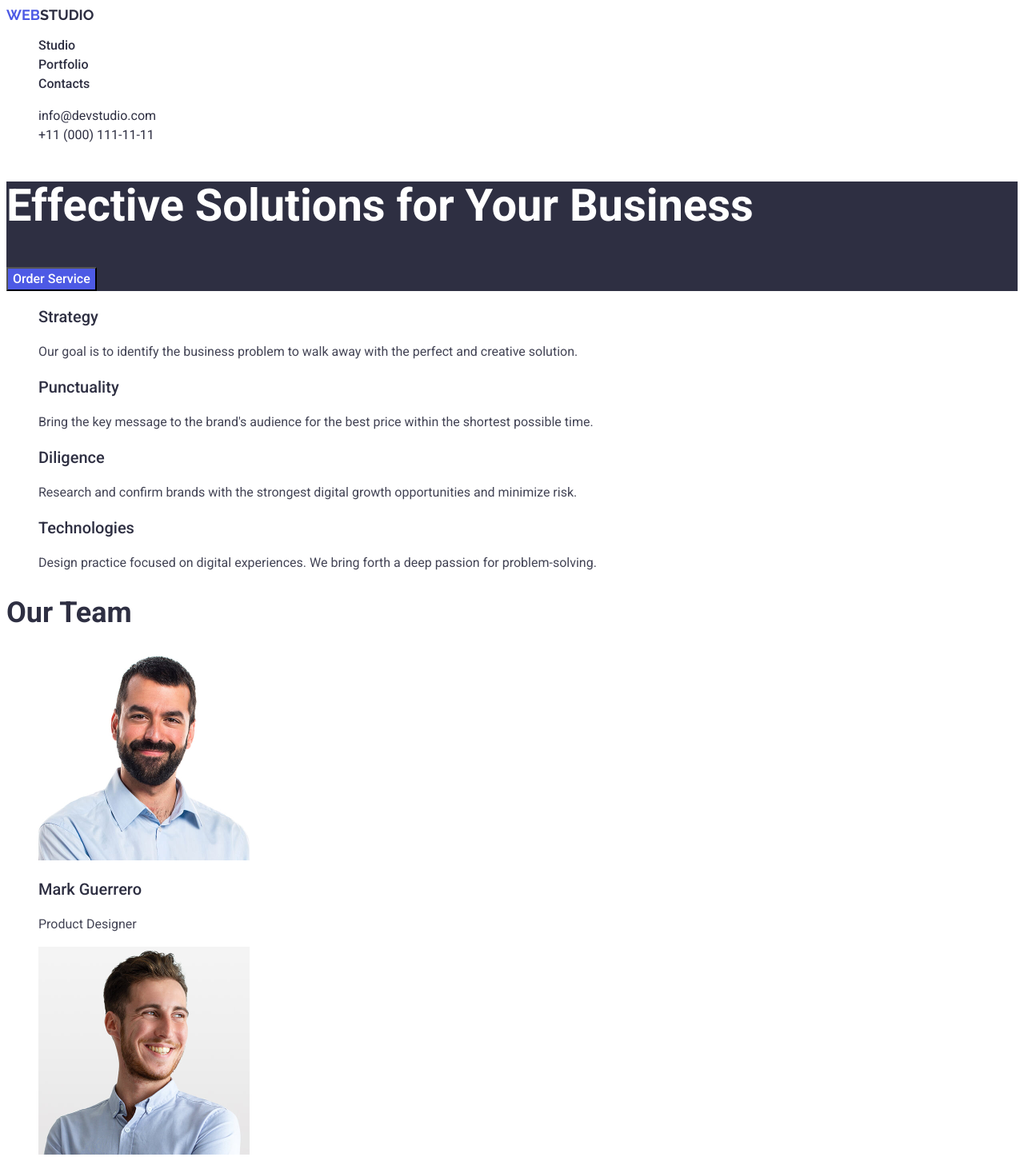
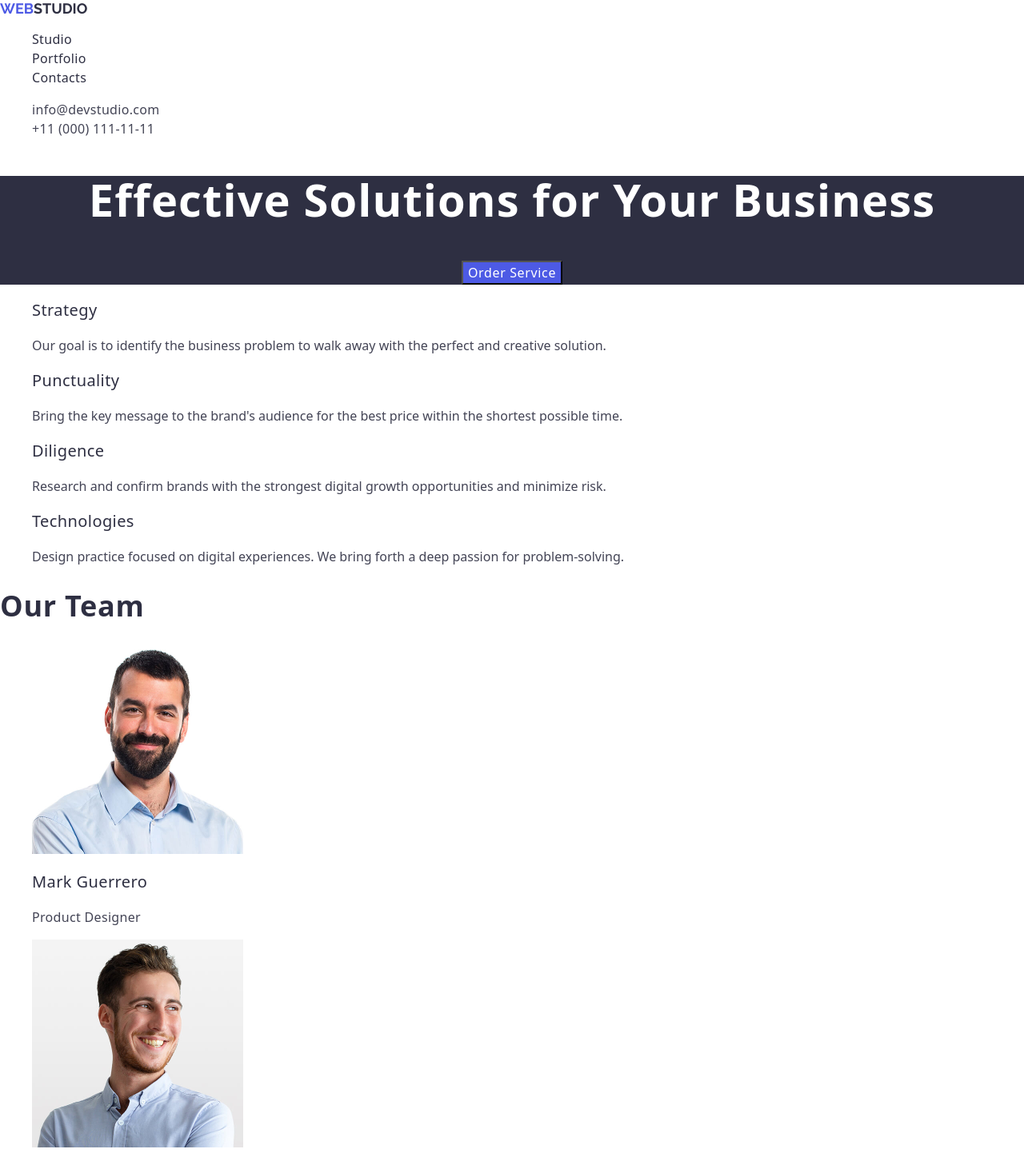
Before and after one commit to valeriavovk/goit-markup-hw-02, a plain HTML site: page index.html in a window 1280 px wide. Shown: the top 1447 px of the page at 80% size. Drawn offline with nearby package versions, Linux system fonts and the light colour scheme.

Commit message:
Fix css and font link

```diff
--- a/css/styles.css
+++ b/css/styles.css
@@ -1,7 +1,13 @@
+body{
+    font-family: "Roboto",
+        sans-serif;
+    color: #434455;
+}
+
 /* #region logo*/
 .logo{
     font-size: 18px;
-    line-height: 21px;
+    line-height: 1.17;
     font-family: "Raleway", sans-serif;
     font-weight: 700;
     text-transform: uppercase;
@@ -27,114 +33,131 @@ ul{
 /* #region header*/
 .nav a{
     font-size: 16px;
-    line-height: 24px;
-    font-family: "Roboto", sans-serif;
+    line-height: 1.5;
     font-weight: 500;
     text-decoration: none;
+    letter-spacing: 0.32px;
     color: #2E2F42;
 }
 
+.nav a:hover,
+.nav a:focus{
+    color: #404BBF;
+}
+
+.nav-active:active{
+    text-decoration: underline;
+    color: #404BBF;
+}
+
+
 .contacts a{
     font-size: 16px;
-    line-height: 24px;
-    font-family: "Roboto", sans-serif;
-    font-weight: 400;
+    line-height: 1.5;
     font-style: normal;
     text-decoration: none;
-    color: #2E2F42;
+    letter-spacing: 0.32px;
+    color: #434455;
 }
+
+.contacts a:hover,
+.contacts a:focus{
+    color: #404BBF;
+}
+
 /* #endregion */
 
 /* #region hero section*/
 .hero{
+    text-align: center;
     background-color: #2E2F42;
 }
 
 .hero-title{
     font-size: 56px;
-    line-height: 60px;
-    font-family: "Roboto", sans-serif;
+    line-height: 1.07;
     font-weight: 700;
+    letter-spacing: 1.12px;
     color: white;
 }
 
 .hero-btn{
     font-size: 16px;
-    line-height: 24px;
-    font-family: "Roboto", sans-serif;
+    line-height: 1.5;
     font-weight: 500;
+    letter-spacing: 0.64px;
+    cursor: pointer;
     color: white;
     background-color: #4D5AE5;
 }
+
+.hero-btn:hover,
+.hero-btn:focus{
+    background-color: #404BBF;
+}
+
 /* #endregion */
 
 /* #region dev-strategy*/
 .dev-strategy h3{
     font-size: 20px;
-    line-height: 24px;
-    font-family: "Roboto", sans-serif;
+    line-height: 1.2;
     font-weight: 500;
+    letter-spacing: 0.4px;
     color: #2E2F42;
 }
 
 .dev-strategy p{
     font-size: 16px;
-    line-height: 24px;
-    font-family: "Roboto", sans-serif;
-    font-weight: 400;
-    color: #434455;
+    line-height: 1.5;
 }
 /* #endregion */
 
 /* #region our team*/
 .team h2{
     font-size: 36px;
-    line-height: 40px;
-    font-family: "Roboto", sans-serif;
+    line-height: 1.11;
     font-weight: 700;
+    letter-spacing: 0.72px;
     color: #2E2F42;
 }
 
 .team h3{
     font-size: 20px;
-    line-height: 24px;
-    font-family: "Roboto", sans-serif;
+    line-height: 1.2;
     font-weight: 500;
+    letter-spacing: 0.4px;
     color: #2E2F42;
 }
 
 .team p{
     font-size: 16px;
-    line-height: 24px;
-    font-family: "Roboto", sans-serif;
-    font-weight: 400;
-    color: #434455;
+    line-height: 1.5;
+    letter-spacing: 0.32px;
 }
 /* #endregion */
 
 /* #region portfolio*/
 .portfolio h2{
     font-size: 36px;
-    line-height: 40px;
-    font-family: "Roboto", sans-serif;
+    line-height: 1.11;
     font-weight: 700;
+    letter-spacing: 0.72px;
     color: #2E2F42;
 }
 
 .portfolio h3 {
     font-size: 20px;
-    line-height: 24px;
-    font-family: "Roboto", sans-serif;
+    line-height: 1.2;
     font-weight: 500;
+    letter-spacing: 0.4px;
     color: #2E2F42;
 }
 
 .portfolio p {
     font-size: 16px;
-    line-height: 24px;
-    font-family: "Roboto", sans-serif;
-    font-weight: 400;
-    color: #434455;
+    line-height: 1.5;
+    letter-spacing: 0.32px;
 }
 /* #endregion */
 
@@ -145,9 +168,8 @@ ul{
 
 .footer p{
     font-size: 16px;
-    line-height: 24px;
-    font-family: "Roboto", sans-serif;
-    font-weight: 400;
+    line-height: 1.5;
+    letter-spacing: 0.32px;
     color: #F4F4FD;
 }
 /* #endregion */
--- a/index.html
+++ b/index.html
@@ -6,19 +6,17 @@
     <title>WebStudio</title>
     <!-- мої стилі -->
     <link rel="stylesheet" href="./css/styles.css" />
-    <!-- шрифт Raleway -->
-    <link rel="preconnect" href="https://fonts.googleapis.com" />
-    <link rel="preconnect" href="https://fonts.gstatic.com" crossorigin />
+
+    <!-- шрифт Raleway та Roboto-->
     <link
-      href="https://fonts.googleapis.com/css2?family=Raleway:ital,wght@0,100..900;1,100..900&display=swap"
+      href="https://fonts.googleapis.com/css2?family=Raleway:wght@700&family=Roboto:wght@400;500;700&display=swap"
       rel="stylesheet"
     />
-    <!-- шрифт Roboto -->
-    <link rel="preconnect" href="https://fonts.googleapis.com" />
-    <link rel="preconnect" href="https://fonts.gstatic.com" crossorigin />
+
+    <!-- modern-normalize -->
     <link
-      href="https://fonts.googleapis.com/css2?family=Raleway:ital,wght@0,100..900;1,100..900&family=Roboto:ital,wght@0,100..900;1,100..900&display=swap"
       rel="stylesheet"
+      href="https://cdnjs.cloudflare.com/ajax/libs/modern-normalize/2.0.0/modern-normalize.min.css"
     />
   </head>
   <body>
@@ -28,7 +26,7 @@
           >Web<span class="logo-dark">Studio</span></a
         >
         <ul class="nav">
-          <li><a href="/">Studio</a></li>
+          <li><a href="/" class="nav-active">Studio</a></li>
           <li><a href="/">Portfolio</a></li>
           <li><a href="/">Contacts</a></li>
         </ul>
```
